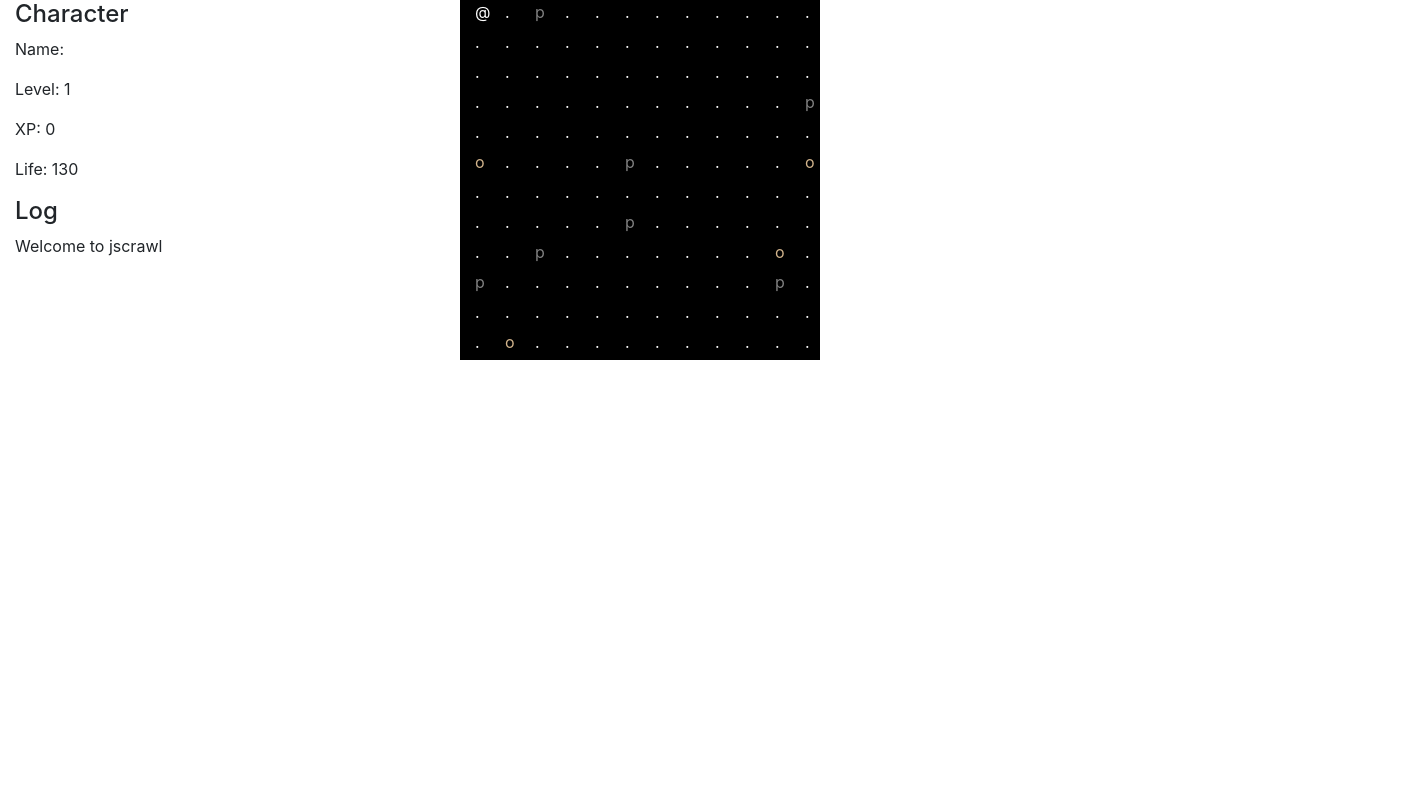
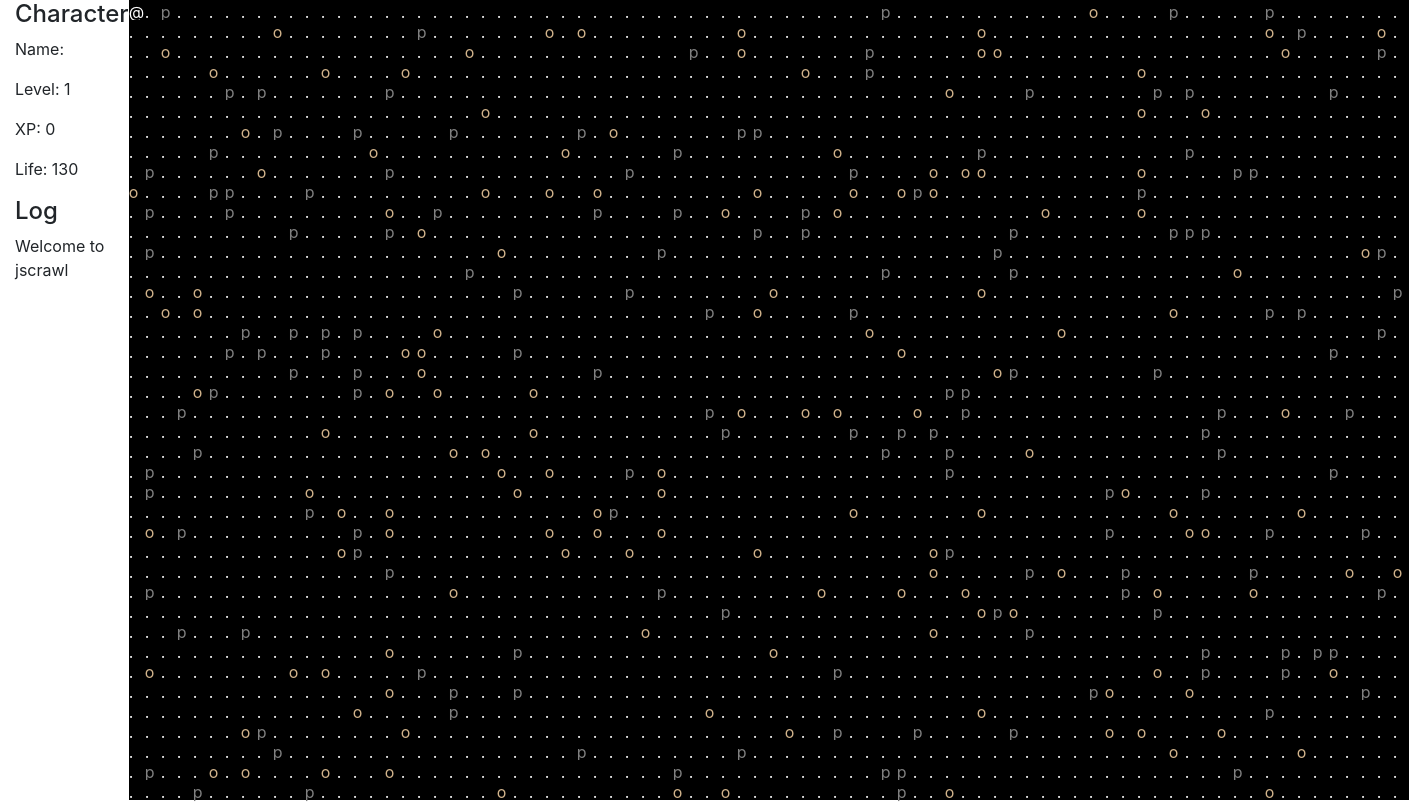
Before and after one commit to maxlemieux/jscrawl, a plain HTML site: page index.html in a window 1280 px wide. Shown: the whole page, 1409 px wide, since content can reach past the window. Drawn offline with nearby package versions, Linux system fonts and the light colour scheme.

Commit message:
changed map to use pure flexbox instead of bootstrap grid

```diff
--- a/index.html
+++ b/index.html
@@ -12,9 +12,8 @@
           crossorigin="anonymous">
 </head>
 <body>
-    <div class="container-fluid">
-        <div class="row">
-            <div class="col-2" id="game-info">
+    <div class="container ml-0" style="display: flex">
+            <div id="game-info">
                 <span>
                     <h4>Character</h4>
                     <p>Name:&nbsp;<span id='char-name'></span></p>
@@ -26,12 +25,7 @@
                 </span>
             </div>
 
-            <div class="col-8 col-2-after">
-                <div id="game-container">
-
-                </div>
-            </div>
-        </div>
+            <div id="game-container"></div>
     </div>
 
     </body>
--- a/main.js
+++ b/main.js
@@ -1,3 +1,6 @@
+
+let playerLoc = [0,0];
+
 const gameContainer = document.getElementById("game-container");
 document.body.setAttribute("style", "height:100%; margin:0; border:0;");
 
@@ -20,11 +23,11 @@ const displayStats = () => {
     levelElement = document.querySelector('#level').textContent = playerStats.level;
     xpElement = document.querySelector('#xp').textContent = playerStats.xp;
 };
-displayStats();
 
 const mapNpcArr = [];
 const mapArr = [];
-const mapDimensions = [12,12];
+//const mapDimensions = [12,12];
+const mapDimensions = [80,40];
 
 const tileTypes = {
     floor: {
@@ -55,16 +58,16 @@ const getTile = () => {
 };
 
 const buildMap = () => {
-    for (let i=0; i<mapDimensions[0]; i++) {
+    for (let i=0; i<mapDimensions[1]; i++) {
         let thisRow = [];
-        for (let j=0; j<mapDimensions[1]; j++) {
+        for (let j=0; j<mapDimensions[0]; j++) {
             const tile = getTile();
             thisRow.push(tile);
         }
         mapArr.push(thisRow);
     };
 }
-
+/*
 const drawMap = () => {
     for (i=0; i<mapDimensions[1]; i++) {
         let row = document.createElement("div");
@@ -81,9 +84,23 @@ const drawMap = () => {
         }
     };
 };
+*/
+const drawMap = () => {
+    for (i=0; i<mapDimensions[1]; i++) {
+        let row = document.createElement("div");
+        //row.setAttribute("class", "mx-auto");
+        row.setAttribute("style", "display: flex");
+        row.setAttribute("id", "r"+i);
+        gameContainer.append(row);
 
-buildMap();
-drawMap();
+        for (j=0; j<mapDimensions[0]; j++) {
+          let col = document.createElement("div");
+          col.setAttribute("id", "r"+i+"c"+j);
+          row.append(col);
+        }
+    };
+};
+
 
 const updateMap = () => {
     for (let i=0, rowCount=mapArr.length; i<rowCount; i++) {
@@ -111,13 +128,16 @@ const updateMap = () => {
                 thisTile.innerHTML = npcTypes[col.hasNpc.npcType].npcSymbol;
                 tileColor = col.hasNpc.symbolColor;
             }
-            thisTile.setAttribute("style", `height:30px; width:30px; background:black; color: ${tileColor};)`)
+            thisTile.setAttribute("style", `height:20px; width:16px; background:black; color: ${tileColor};)`)
         };
     };
 };
+
+displayStats();
+buildMap();
+drawMap();
 updateMap();
 
-let playerLoc = [0,0];
 
 function drawPlayer(playerLoc) {
     // Get new position
--- a/npc.js
+++ b/npc.js
@@ -22,4 +22,3 @@ const buildNpcRefArr = () => {
     npcRefArr.push(new NonPlayerCharacter('Small Orc', 'orc', 'tan', '25', null));
     npcRefArr.push(new NonPlayerCharacter('Sneaky thief', 'humanoid', 'grey', '20', null));
 };
-buildNpcRefArr();
```
